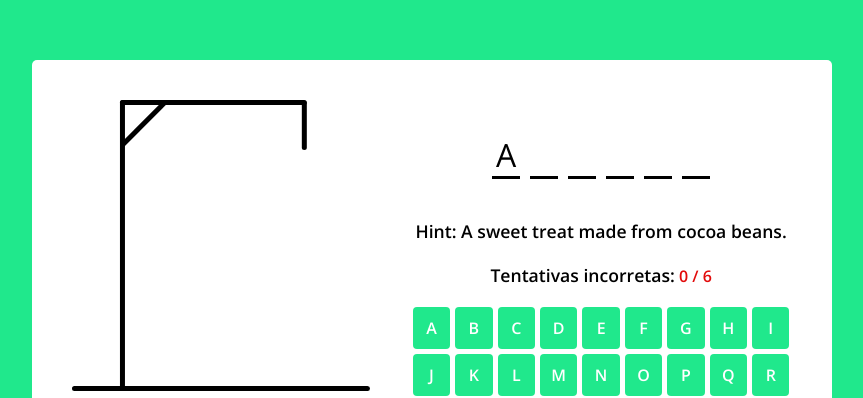
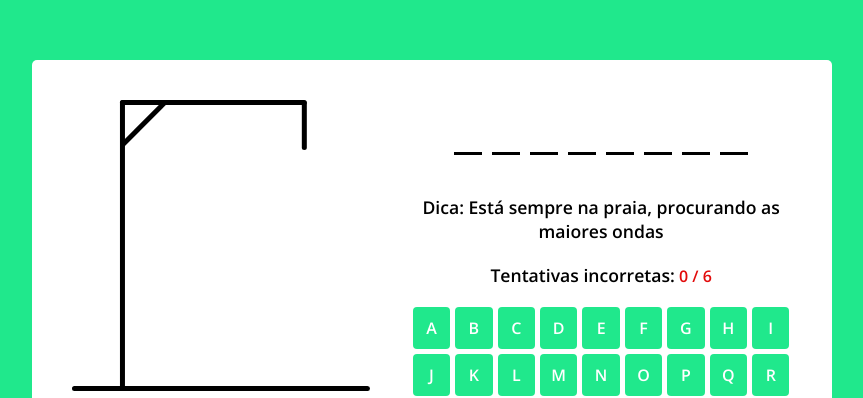
Before and after one commit to Gustavo-dev-front/jogo-da-forca, a plain HTML site: page index.html in a window 1280 px wide. Shown: the part 129-527 px from the top of the page, without its empty margins (208-1071 px from the left). Drawn offline with nearby package versions, Linux system fonts and the light colour scheme.

Commit message:
Função de criação do Keyboard; Função de getData

```diff
--- a/css/style.css
+++ b/css/style.css
@@ -15,6 +15,7 @@ body {
   justify-content: center;
   background-color: #20e88c;
   min-height: 100vh;
+  padding: 10px;
 }
 
 .container {
--- /dev/null
+++ b/data/data.json
@@ -0,0 +1,26 @@
+[
+  {
+    "hint": "Está sempre na praia, procurando as maiores ondas",
+    "word": "Surfista"
+  },
+  {
+    "hint": "O mel é sua profissão",
+    "word": "Apicultor"
+  },
+  {
+    "hint": "É responsável por confeccionar a melhor comida Italiana",
+    "word": "Pizzaiolo"
+  },
+  {
+    "hint": "Cuidado, ele pode deixar cheio de espinhos",
+    "word": "Ouriço"
+  },
+  {
+    "hint": "Não tenha pressa, os grãos de areia caem devagar",
+    "word": "Surfista"
+  },
+  {
+    "hint": "Você vai precisar dele se tiver problemas com a lei",
+    "word": "Advogado"
+  }
+]
--- a/index.html
+++ b/index.html
@@ -9,7 +9,7 @@
   <link rel="preconnect" href="https://fonts.gstatic.com" crossorigin>
   <link href="https://fonts.googleapis.com/css2?family=Open+Sans:wght@400;600&display=swap" rel="stylesheet">
   <link rel="stylesheet" href="./css/style.css">
-  <script src="./js/script.js"></script>
+  <script src="./js/script.js" defer></script>
 </head>
 
 <body>
@@ -23,7 +23,7 @@
     <div class="output-box">
       <div class="output">
         <ul>
-          <li class="letter">A</li>
+          <li class="letter"></li>
           <li class="letter"></li>
           <li class="letter"></li>
           <li class="letter"></li>
@@ -33,9 +33,8 @@
         <p class="hint">Hint: A sweet treat made from cocoa beans.</p>
         <p class="wrong-guesses">Tentativas incorretas:<span> 0 / 6</span></p>
       </div>
+
       <div class="keyboard">
-        <button>a</button><button>b</button><button>c</button><button>d</button><button>e</button><button>f</button><button>g</button><button>h</button><button>i</button><button>j</button><button>k</button><button>l</button><button>m</button><button>n</button><button>o</button><button>p</button><button>q</button><button>r</button><button>s</button><button>t</button><button>u</button><button>v</button><button>w</button><button>x</button><button>y</button>
-        <button>z</button>
       </div>
     </div>
   </div>
--- a/js/script.js
+++ b/js/script.js
@@ -0,0 +1,30 @@
+const KEYBOARD_BOX = document.querySelector(".keyboard");
+
+function createKeyboard(a, b) {
+  for (let index = a; index <= b; index++) {
+    let button = document.createElement("button");
+    button.innerText = String.fromCharCode(index);
+    KEYBOARD_BOX.appendChild(button);
+  }
+}
+
+async function getData() {
+  const randomN = Math.random();
+  console.log(randomN);
+  try {
+    const response = await (await fetch("../data/data.json")).json();
+    const randomIndex = Math.round(randomN * (response.length - 1));
+    const { hint, word } = response[randomIndex];
+    const chars = word
+      .split("")
+      .map(() => `<li class="letter"></li>`)
+      .join("");
+    document.querySelector(".hint").innerText = `Dica: ${hint}`;
+    document.querySelector(".output ul").innerHTML = chars;
+  } catch (error) {
+    console.log(error);
+  }
+}
+
+createKeyboard(97, 122);
+getData();
```
